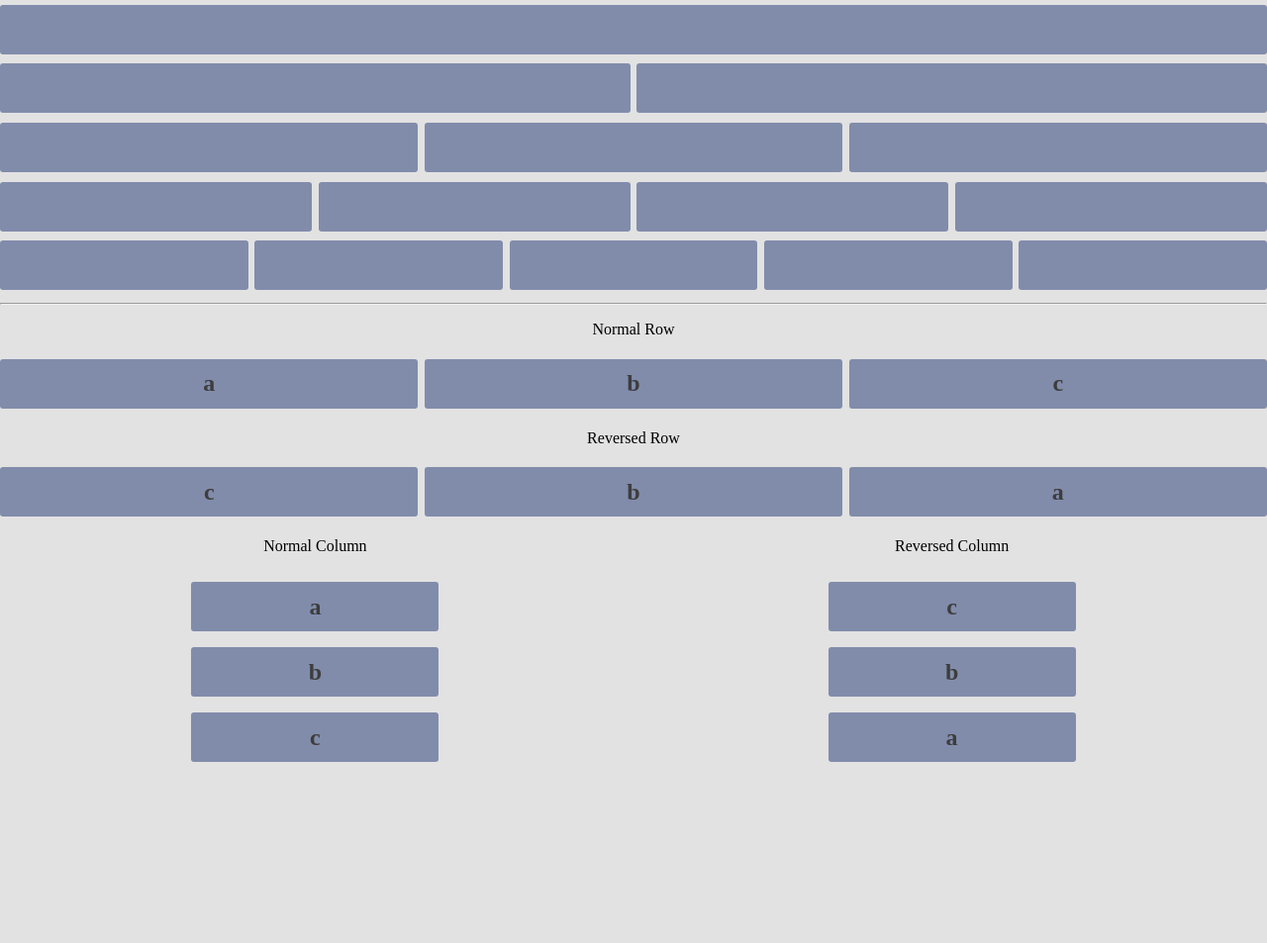
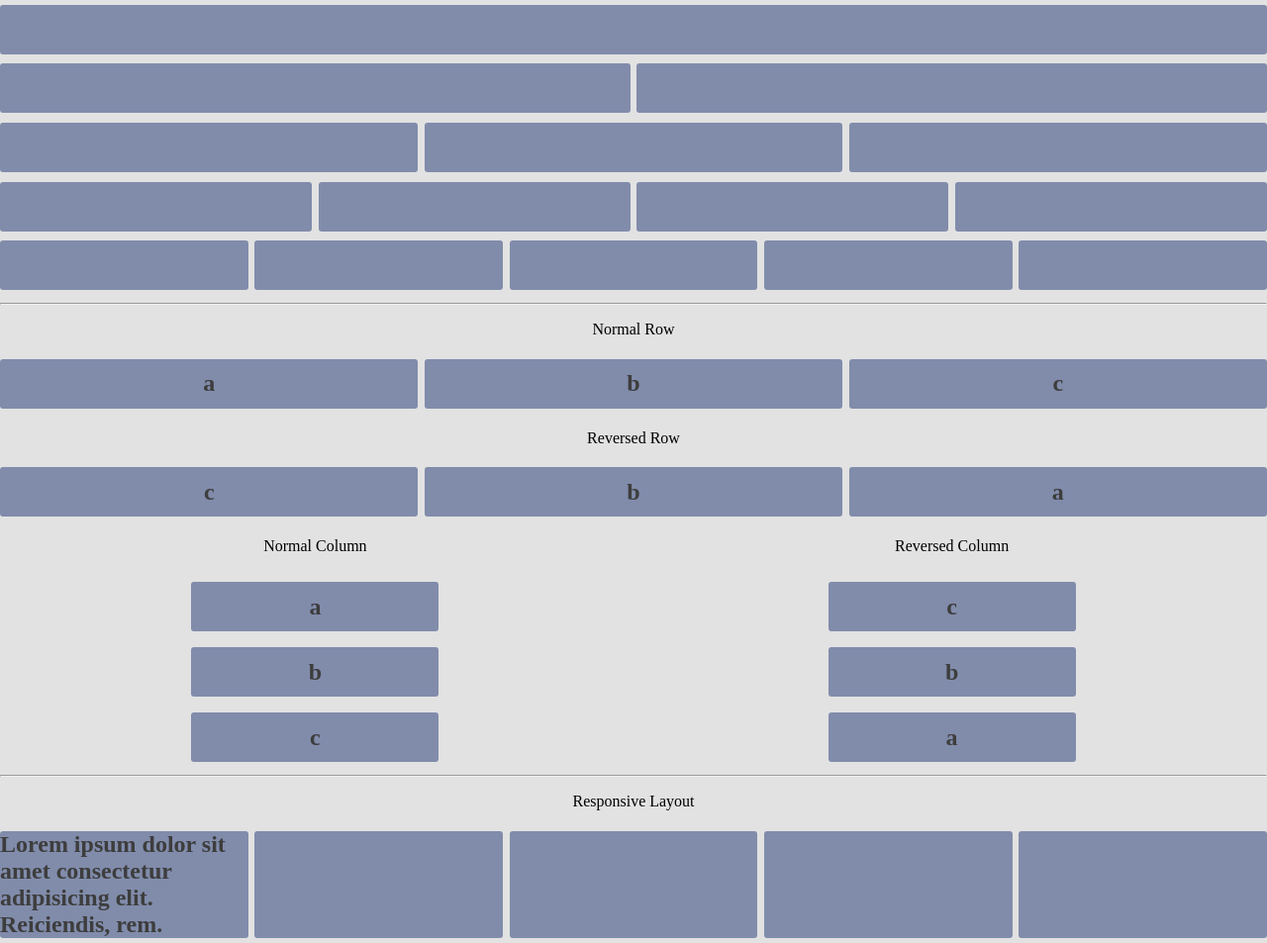
Before and after one commit to galarist/global, a plain HTML site: page index.html in a window 1280 px wide. Shown: the whole page at 99% size. Before the commit the page ends 800 px from the top, so only its background shows below. Drawn offline with Linux system fonts and the light colour scheme.

Commit message:
Adding flex layout

```diff
--- a/css/global.css
+++ b/css/global.css
@@ -86,6 +86,14 @@ body {
   flex-direction: column-reverse;
 }
 
+.gridish>* {
+  flex: 1 1 10em;
+}
+
+.even-columns>* {
+  flex-basis: 100%;
+}
+
 .col {
   width: 250px;
   min-height: 50px;
@@ -97,7 +105,3 @@ body {
   font-weight: 800;
   color: var(--clr-primary);
 }
-
-.even-columns > * {
-  flex-basis: 100%;
-}
--- a/index.html
+++ b/index.html
@@ -58,5 +58,14 @@
         <p>Reversed Column</p>
       </div>
     </div>
+    <hr>
+    <p class="flex fcr">Responsive Layout</p>
+    <div class="flex wrap gridish">
+      <div class="col">Lorem ipsum dolor sit amet consectetur adipisicing elit. Reiciendis, rem.</div>
+      <div class="col"></div>
+      <div class="col"></div>
+      <div class="col"></div>
+      <div class="col"></div>
+    </div>
   </body>
 </html>
```
